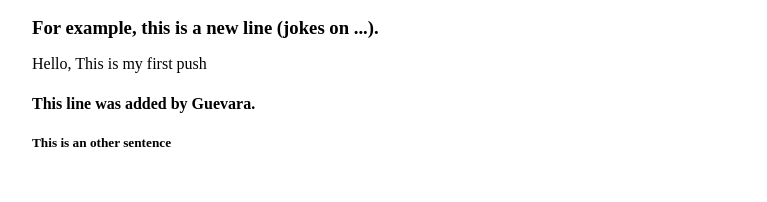
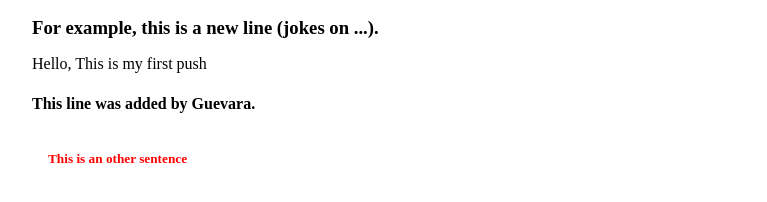
Before and after one commit to ceelogre/collabo, a plain HTML site: page index.html in a window 1280 px wide. Shown: the part 120-322 px from the top of the page, without its empty margins (0-767 px from the left). Drawn offline with Linux system fonts and the light colour scheme.

Commit message:
changed the h5 color to red

```diff
--- a/index.css
+++ b/index.css
@@ -1,15 +1,20 @@
 h1 {
-    color: green;
+  color: green;
 }
 
 body {
-    margin: 2rem;
+  margin: 2rem;
 }
-h2, h3 {
-    display: inline;
+h2,
+h3 {
+  display: inline;
 }
 
 .h2-heading {
-    text-transform: capitalize;
-    display: block;
+  text-transform: capitalize;
+  display: block;
 }
+h5 {
+  color: red;
+  padding: 1rem;
+}
```
